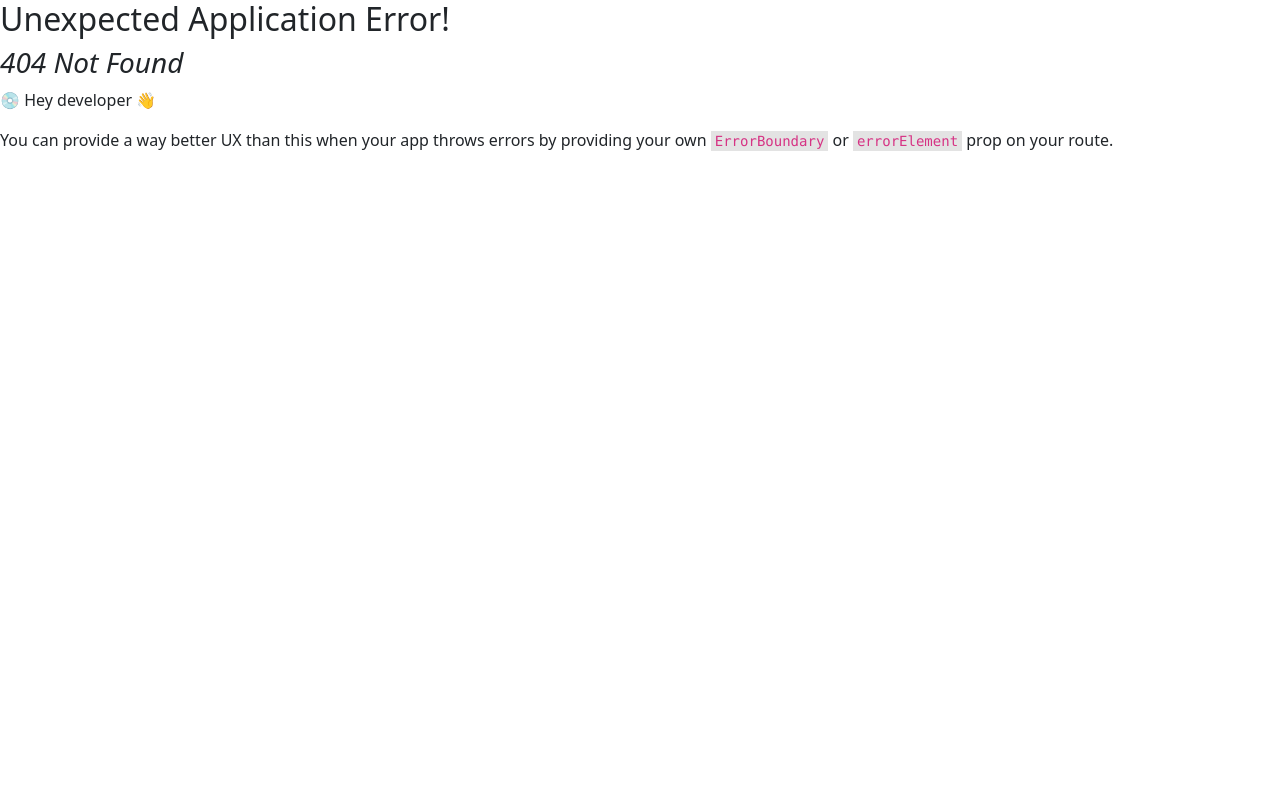
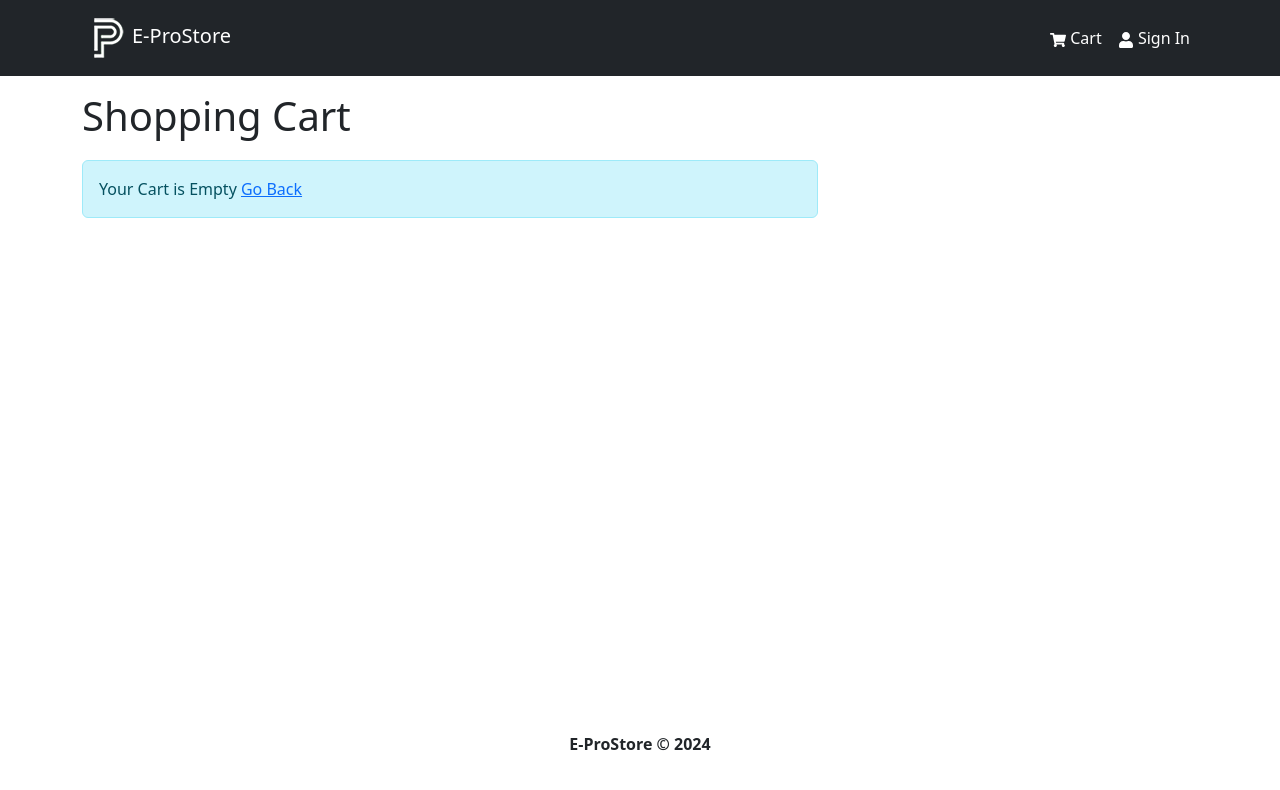
Before and after one commit to Abdullah-Arshad03/E-Commerce-Store, a React (Create React App) app in the folder frontend/: page /cart in a window 1280 px wide. Before the commit this address had no page. Shown: the top 790 px of the page. Built offline with nearby package versions, Linux system fonts and the light colour scheme.

Commit message:
less go saved cart ui

```diff
--- /dev/null
+++ b/frontend/src/components/Message.js
@@ -0,0 +1,16 @@
+import React from "react";
+import { Alert } from "react-bootstrap";
+
+const Message = ({variant , children}) =>{
+    return(<>
+    <Alert variant={variant}>
+        {children}
+    </Alert>
+    </>)
+}
+
+Message.defaultProps = {
+    variant : 'info'
+}
+
+export default Message
--- a/frontend/src/index.js
+++ b/frontend/src/index.js
@@ -9,15 +9,26 @@ import store from './store';
 import reportWebVitals from './reportWebVitals';
 import '../node_modules/bootstrap/dist/css/bootstrap.min.css'
 import HomeScreen from './screens/HomeScreen';
+import CartScreen from './screens/CartScreen';
 import ProductScreen from './screens/ProductScreen';
 
 
 const router = createBrowserRouter(
   createRoutesFromElements(
     <Route path='/' element={<App></App>}>
+
     <Route index={true} path='/' element={<HomeScreen/>}/>
-    <Route  path='/products/:id' element={<ProductScreen/>}/>
+
+    <Route path='/products/:id' element={<ProductScreen/>}/>
+
+    <Route path='/cart' element={<CartScreen/>}/>
+
     </Route>
+
+
+
+
+
   )
 )
 
--- /dev/null
+++ b/frontend/src/screens/CartScreen.js
@@ -0,0 +1,61 @@
+import { Link , useNavigate } from "react-router-dom";
+import {Row , Col, ListGroup, Image, Form, Button, Card} from 'react-bootstrap';
+import Message from "../components/Message";
+import { useSelector, useDispatch } from "react-redux";
+
+
+import { FaTrash} from 'react-icons/fa'
+
+
+
+
+const CartScreen  = () =>{
+    const navigate  = useNavigate()
+    const dispatch = useDispatch()
+ const {cartItems} = useSelector((state)=> state.cart)
+
+    return (<>
+  <Row>
+    <Col md={8}>
+    <h1 style={{marginBottom: '20px'}}>Shopping Cart</h1>
+
+   { cartItems.length === 0 ? (
+    <Message>
+        Your Cart is Empty <Link to ='/'>Go Back</Link>
+    </Message>
+   ) : (
+    <ListGroup variant="flush">
+
+
+        {
+        cartItems.map((item)=>(
+            <ListGroup.Item key={item._id}>
+                <Row>
+                    <Col md={2}>
+                        <Image src={item.image} alt={item.name} fluid rounded></Image >
+                    </Col>
+
+
+                </Row>
+            </ListGroup.Item>
+
+        ))
+        }
+
+    </ListGroup>
+
+
+
+
+
+    )}
+
+
+
+    </Col>
+  </Row>
+
+    </>)
+}
+
+export default CartScreen
--- a/frontend/src/screens/ProductScreen.js
+++ b/frontend/src/screens/ProductScreen.js
@@ -11,6 +11,7 @@ import {
   FormControl,
 } from "react-bootstrap";
 import { useDispatch} from "react-redux";
+import Message from "../components/Message";
 import { Button } from "@mui/material";
 import Rating from "../components/Rating";
 import { Link } from "react-router-dom";
@@ -51,7 +52,7 @@ const ProductScreen = () => {
         </>
       ) : error ? (
         <>
-          <div>{error?.data?.message || error.message}</div>
+        <Message variant='danger'>{error?.data?.message || error.error}</Message>
         </>
       ) : (
         <>
--- a/frontend/src/screens/homeScreen.js
+++ b/frontend/src/screens/homeScreen.js
@@ -3,6 +3,7 @@ import { Row, Col } from "react-bootstrap";
 import { Container } from "react-bootstrap";
 import Product from "../components/Product.js";
 import { useGetProductsQuery } from "../slices/productApiSlice.js";
+import Message from "../components/Message.js";
 import Loader from "../components/Loader.js";
 
 const HomeScreen = () => {
@@ -15,6 +16,7 @@ const HomeScreen = () => {
 
   return (
     <>
+
       <Container>
         {isLoading ? (
           <>
@@ -28,7 +30,7 @@ const HomeScreen = () => {
             </Container>
           </>
         ) : error ? (
-          <div>{error?.data?.message || error.error}</div>
+          <Message variant='danger'>{error?.data?.message || error.error}</Message>
         ) : (
           <>
             <h1 style={{ color: "#2F4F4F" }}>Lastest Products:</h1>
--- a/frontend/src/slices/cartSlice.js
+++ b/frontend/src/slices/cartSlice.js
@@ -4,9 +4,6 @@ import { updateCart } from "../utils/cartUtils";
 // our items gonna be stored in the local storage so that when we leave the site we come back, and items should be in the cart
 
 const initialState = localStorage.getItem('cart') ? JSON.parse(localStorage.getItem('cart')) : {cartItems : []}
-
-
-
 
 export const cartSlice = createSlice({
     name: 'cart',
```
